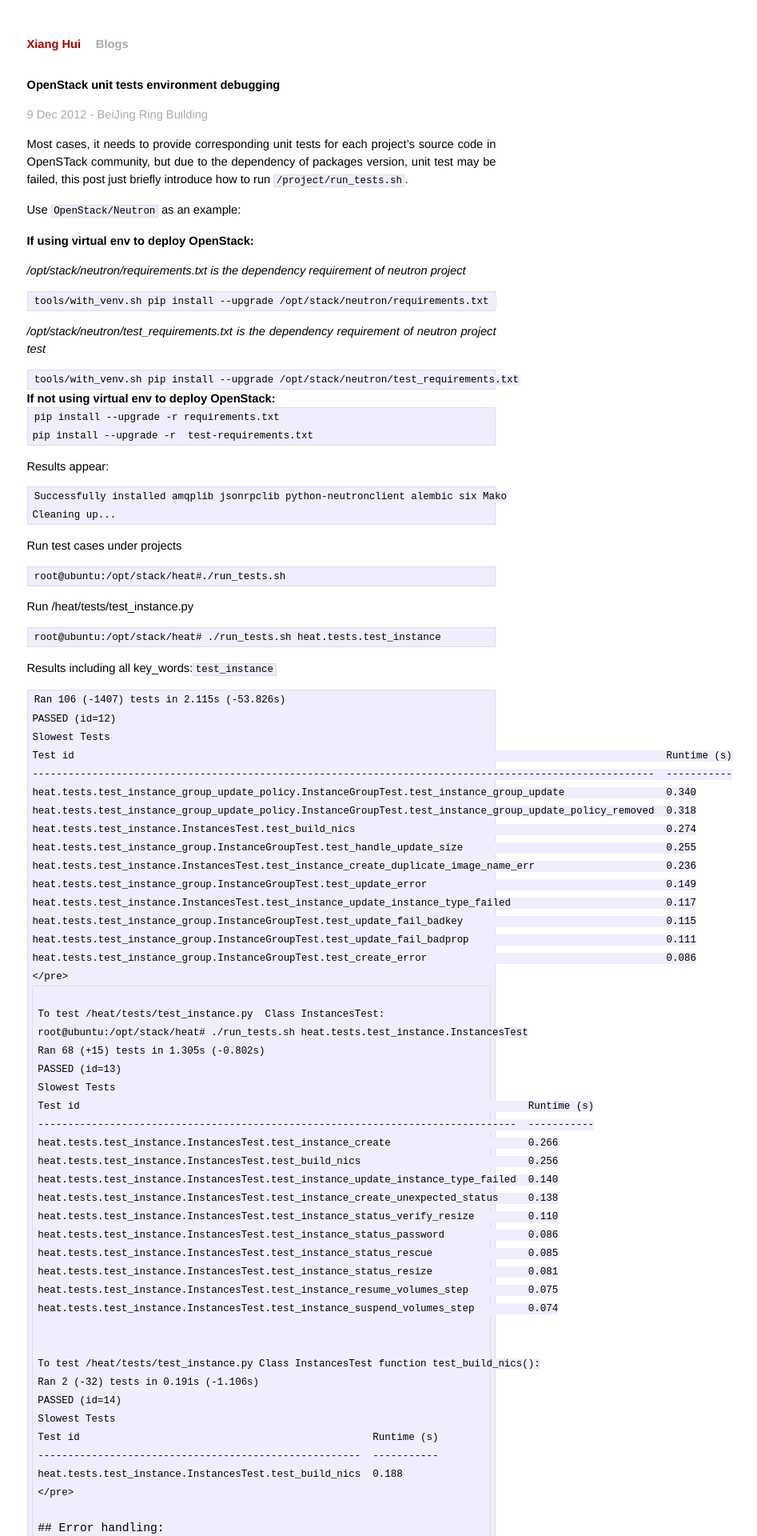
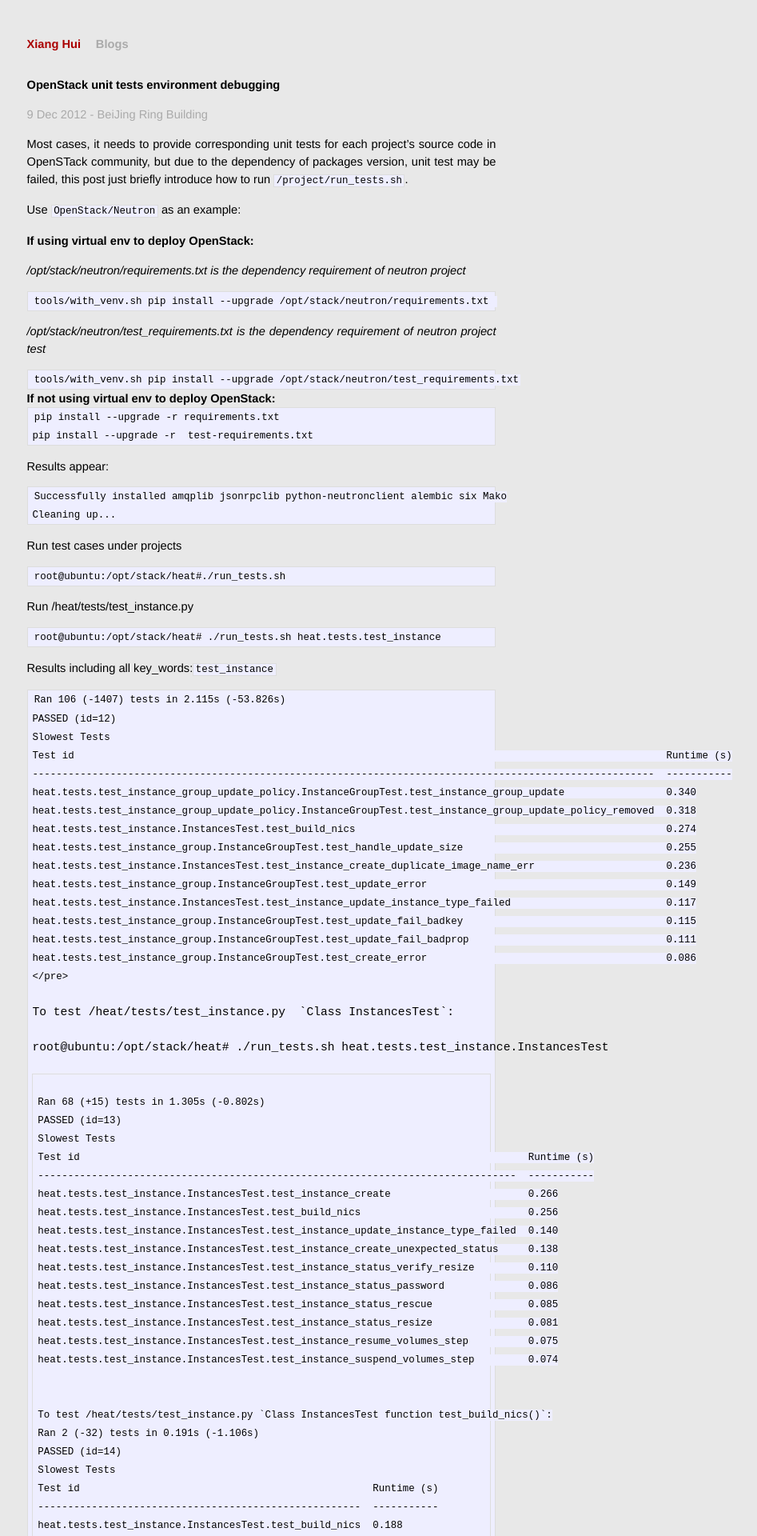
Before and after one commit to PangHua/PangHua.github.io, a Jekyll site: the page built from _posts/blog/2013-12-09-OpenStack-unit-tests-environment-debugging.md, in a window 1280 px wide. Shown: the top 1920 px of the page at 80% size, without its empty margins (313-1260 px from the left). Built offline with Jekyll 4.4.1, drawn with Linux system fonts in a browser that asks for light colours; Markdown is read by kramdown in place of the engine named in the settings; some of the changed text lies outside the part shown.

Commit message:
Add unit tests posts

```diff
--- a/_layouts/default.html
+++ b/_layouts/default.html
@@ -10,6 +10,15 @@
 
    <!-- Homepage CSS -->
    <link rel="stylesheet" href="/css/screen.css" type="text/css" media="screen, projection" />
+   <style type="text/css">
+       body { background:#e8e8e8; }
+       @media screen and (max-width: 750px){
+           body { background:#fff; }
+       }
+       @media screen and (max-width: 1020px){
+           body { background:#fff; }
+       }
+   </style>
 
    <!-- Typekit -->
    <script type="text/javascript" src="http://use.typekit.com/jpd0pfm.js"></script>
--- a/_posts/blog/2013-12-09-OpenStack-unit-tests-environment-debugging.md
+++ b/_posts/blog/2013-12-09-OpenStack-unit-tests-environment-debugging.md
@@ -43,6 +43,7 @@ Run /heat/tests/test_instance.py
     root@ubuntu:/opt/stack/heat# ./run_tests.sh heat.tests.test_instance
 
 Results including all key_words:`test_instance`
+
 <pre><code>Ran 106 (-1407) tests in 2.115s (-53.826s)
 PASSED (id=12)
 Slowest Tests
@@ -59,9 +60,12 @@ heat.tests.test_instance_group.InstanceGroupTest.test_update_fail_badkey
 heat.tests.test_instance_group.InstanceGroupTest.test_update_fail_badprop                                 0.111
 heat.tests.test_instance_group.InstanceGroupTest.test_create_error                                        0.086
 </pre></code>
+
+To test /heat/tests/test_instance.py  `Class InstancesTest`:
+
+root@ubuntu:/opt/stack/heat# ./run_tests.sh heat.tests.test_instance.InstancesTest
+
 <pre><code>
-To test /heat/tests/test_instance.py  Class InstancesTest:
-root@ubuntu:/opt/stack/heat# ./run_tests.sh heat.tests.test_instance.InstancesTest
 Ran 68 (+15) tests in 1.305s (-0.802s)
 PASSED (id=13)
 Slowest Tests
@@ -79,7 +83,7 @@ heat.tests.test_instance.InstancesTest.test_instance_resume_volumes_step
 heat.tests.test_instance.InstancesTest.test_instance_suspend_volumes_step         0.074
 
 
-To test /heat/tests/test_instance.py Class InstancesTest function test_build_nics():
+To test /heat/tests/test_instance.py `Class InstancesTest function test_build_nics()`:
 Ran 2 (-32) tests in 0.191s (-1.106s)
 PASSED (id=14)
 Slowest Tests
@@ -118,6 +122,7 @@ AttributeError: 'module' object has no attribute 'DeprecatedOpt'
 </pre></code>
 
 Solution: (From <https://bugs.launchpad.net/tripleo/+bug/1194807>)
+
     cd /usr/local/
     lib/python2.7/dist-packages/
     rm -rf oslo
@@ -125,7 +130,9 @@ Solution: (From <https://bugs.launchpad.net/tripleo/+bug/1194807>)
 
 2. No module named webtest
 solution:
+
     root@ubuntu:/opt/stack/neutron# pip install webtest
+
 <pre><code>Downloading/unpacking webtest
   Downloading WebTest-2.0.7.zip (81kB): 81kB downloaded
   Running setup.py egg_info for package webtest
```
